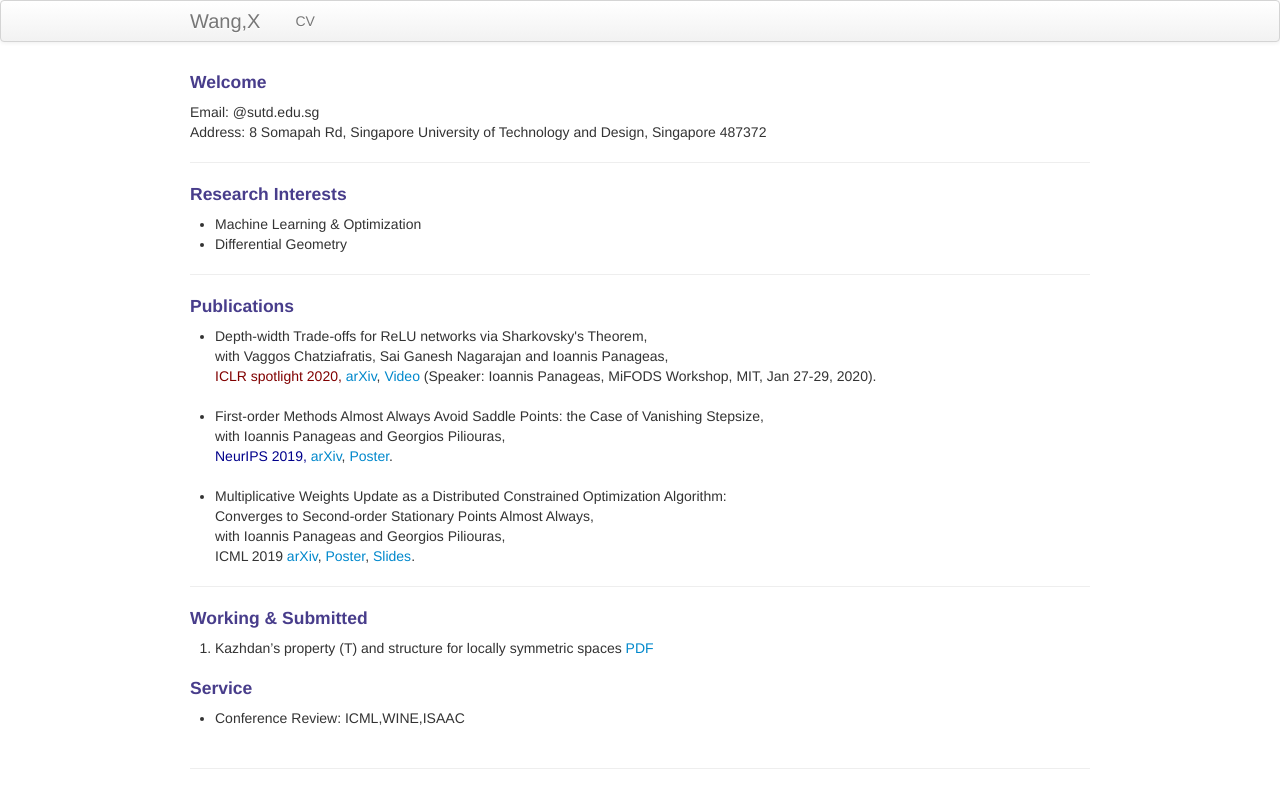
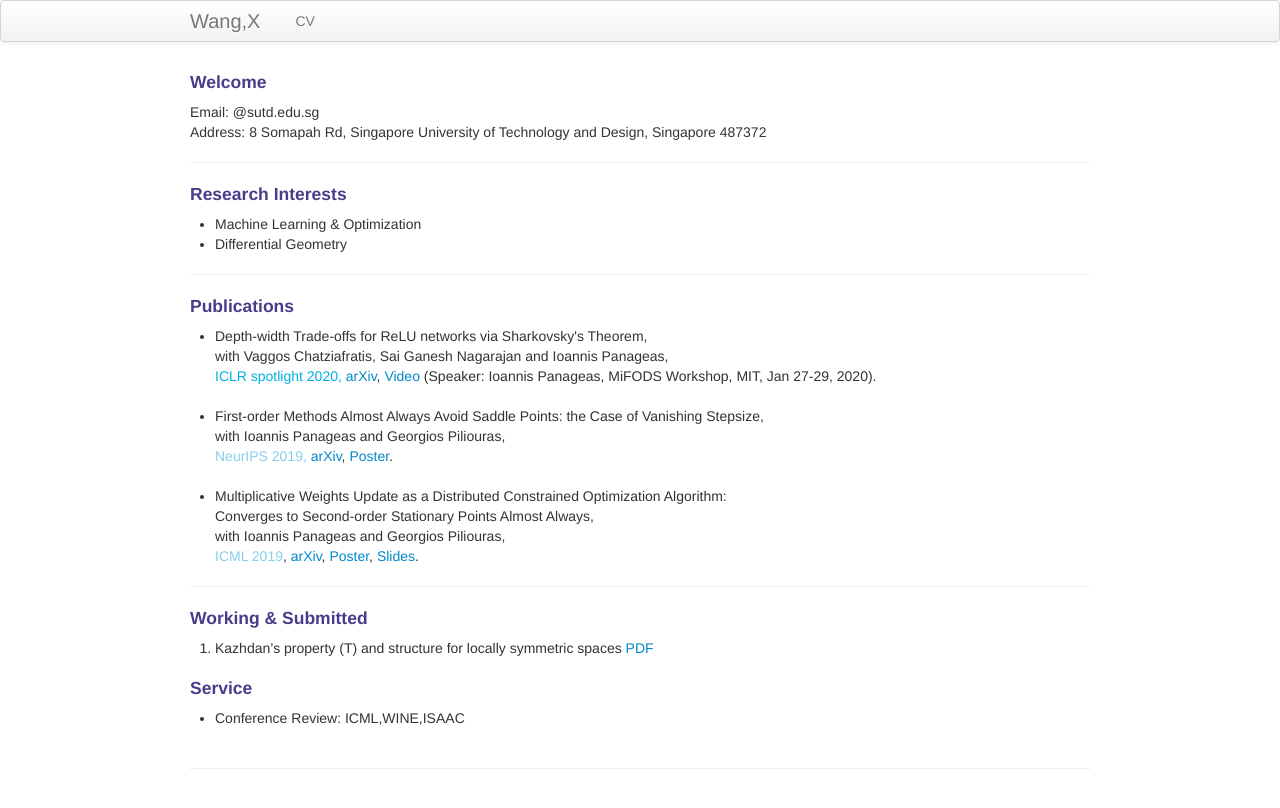
Before and after one commit to xiiaowang/xiiaowang.github.io, a Jekyll site: the page built from index.md, in a window 1280 px wide. Shown: the top 808 px of the page. Built offline with Jekyll 4.4.1, drawn with Linux system fonts in a browser that asks for light colours.

Commit message:
Update index.md

```diff
--- a/index.md
+++ b/index.md
@@ -40,11 +40,11 @@ keywords: machine learning, geometry
 ---
 <h4><a name="Publications"></a>Publications</h4>
 <ul>
-    <li> Depth-width Trade-offs for ReLU networks via Sharkovsky's Theorem, <br/> with Vaggos Chatziafratis, Sai Ganesh Nagarajan and Ioannis Panageas,<br/> <font color="maroon">ICLR spotlight 2020, </font> <a href="https://arxiv.org/abs/1912.04378">arXiv</a>, <a href="https://www.youtube.com/watch?v=HNQ204BmOQ8">Video</a> (Speaker: Ioannis Panageas, MiFODS Workshop, MIT, Jan 27-29, 2020).</li>
+    <li> Depth-width Trade-offs for ReLU networks via Sharkovsky's Theorem, <br/> with Vaggos Chatziafratis, Sai Ganesh Nagarajan and Ioannis Panageas,<br/> <font color="SkyBule">ICLR spotlight 2020, </font> <a href="https://arxiv.org/abs/1912.04378">arXiv</a>, <a href="https://www.youtube.com/watch?v=HNQ204BmOQ8">Video</a> (Speaker: Ioannis Panageas, MiFODS Workshop, MIT, Jan 27-29, 2020).</li>
     <br/>
-   <li> First-order Methods Almost Always Avoid Saddle Points: the Case of Vanishing Stepsize, <br/> with Ioannis Panageas and Georgios Piliouras,<br/> <font color="DarkBlue">NeurIPS 2019,</font> <a href="http://arxiv.org/abs/1906.07772">arXiv</a>, <a href="https://www.dropbox.com/s/y25vze12a2lpivv/NIPS19_poster.pdf?dl=0">Poster</a>.</li>
+   <li> First-order Methods Almost Always Avoid Saddle Points: the Case of Vanishing Stepsize, <br/> with Ioannis Panageas and Georgios Piliouras,<br/> <font color="SkyBlue">NeurIPS 2019,</font> <a href="http://arxiv.org/abs/1906.07772">arXiv</a>, <a href="https://www.dropbox.com/s/y25vze12a2lpivv/NIPS19_poster.pdf?dl=0">Poster</a>.</li>
     <br/>
-   <li> Multiplicative Weights Update as a Distributed Constrained Optimization Algorithm: <br/> Converges to Second-order Stationary Points Almost Always, <br/>with Ioannis Panageas and Georgios Piliouras,<br/> ICML 2019 <a href="http://arxiv.org/abs/1810.05355">arXiv</a>, <a href="https://www.dropbox.com/s/qs9nr6pgycnboy7/poster_ICML_xiao2.pdf?dl=0">Poster</a>, <a href="https://www.dropbox.com/s/fh9j5scf2kaofca/main%20copy.pdf?dl=0">Slides</a>.</li>
+   <li> Multiplicative Weights Update as a Distributed Constrained Optimization Algorithm: <br/> Converges to Second-order Stationary Points Almost Always, <br/>with Ioannis Panageas and Georgios Piliouras,<br/> <font color="SkyBlue">ICML 2019</font>, <a href="http://arxiv.org/abs/1810.05355">arXiv</a>, <a href="https://www.dropbox.com/s/qs9nr6pgycnboy7/poster_ICML_xiao2.pdf?dl=0">Poster</a>, <a href="https://www.dropbox.com/s/fh9j5scf2kaofca/main%20copy.pdf?dl=0">Slides</a>.</li>
 </ul>
 ---
 <h4><a name="Working & Submitted"></a>Working & Submitted</h4>
```
